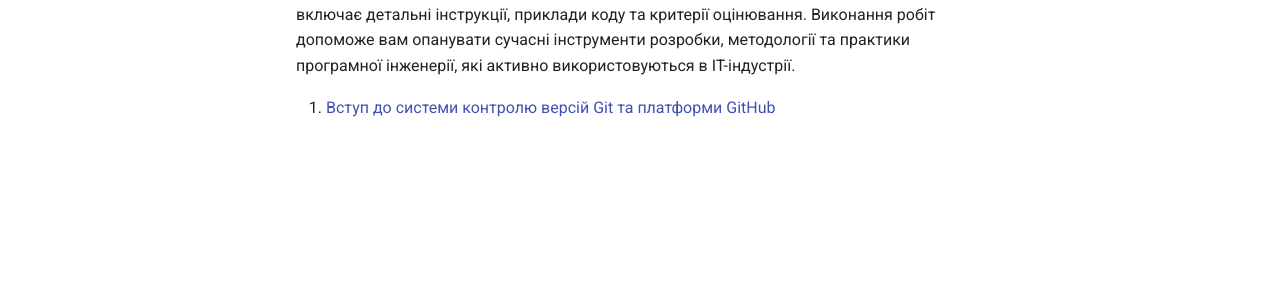
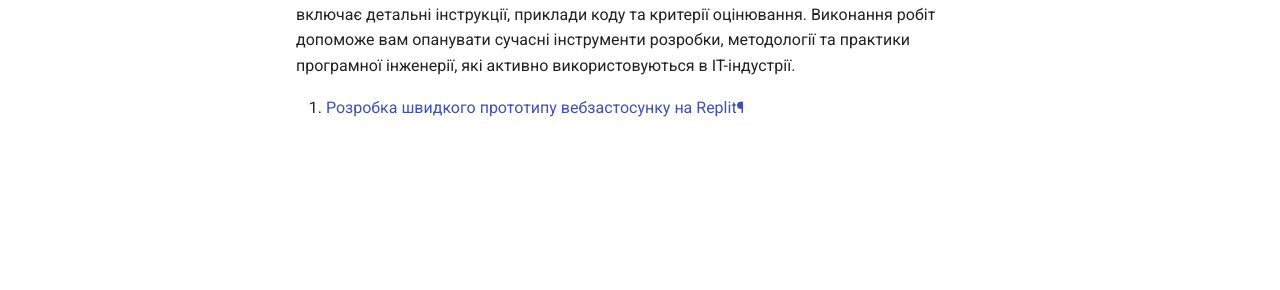
Before and after one commit to olroi421/course-opi, an MkDocs documentation site: the page built from docs/labs/index.md, in a window 1280 px wide. Shown: the part 317-607 px from the top of the page. Built offline with MkDocs 1.6.1 and Material for MkDocs 9.7.7, drawn with Linux system fonts in a browser that asks for light colours; comment, search, counter and statistics services are not loaded.

Commit message:
Update index.md

```diff
--- a/docs/labs/index.md
+++ b/docs/labs/index.md
@@ -2,4 +2,4 @@
 
 Лабораторні роботи є невід'ємною частиною курсу і призначені для практичного закріплення теоретичних знань, отриманих на лекціях. Кожна лабораторна робота включає детальні інструкції, приклади коду та критерії оцінювання. Виконання робіт допоможе вам опанувати сучасні інструменти розробки, методології та практики програмної інженерії, які активно використовуються в IT-індустрії.
 
-1. [Вступ до системи контролю версій Git та платформи GitHub](lab-01.md)
+1. [Розробка швидкого прототипу вебзастосунку на Replit¶](lab-01.md)
```
